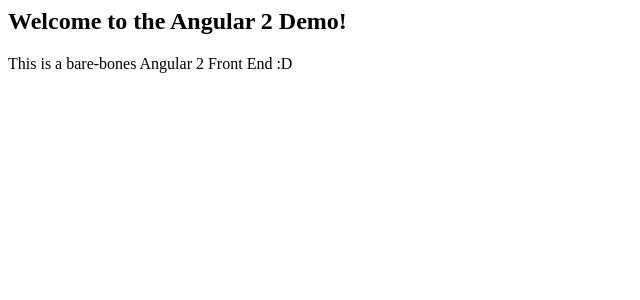
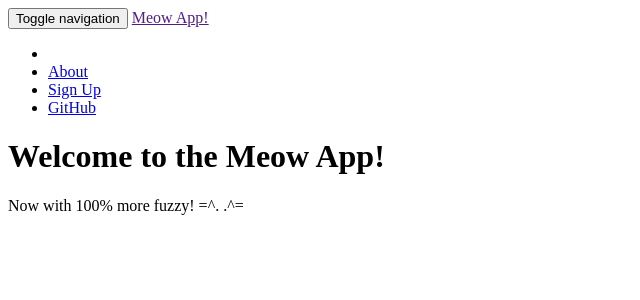
Before and after one commit to rlewis2892/meow-app-2, a PHP site: page /templates/home.php in a window 1280 px wide. Shown: the top 300 px of the page, without its empty margins (0-640 px from the left). Run offline with PHP 8.4, Linux system fonts and the light colour scheme.

Commit message:
added css, background image to /app, updated home page view template

```diff
--- a/public_html/templates/home.php
+++ b/public_html/templates/home.php
@@ -1,8 +1,41 @@
-<section class="welcome">
+<header>
+	<nav class="navbar navbar-inverse">
+		<div class="container">
+			<!-- Brand and toggle get grouped for better mobile display -->
+			<div class="navbar-header">
+				<button type="button" class="navbar-toggle collapsed" data-toggle="collapse" data-target="#bs-example-navbar-collapse-1" aria-expanded="false">
+					<span class="sr-only">Toggle navigation</span>
+					<span class="icon-bar"></span>
+					<span class="icon-bar"></span>
+					<span class="icon-bar"></span>
+				</button>
+				<a class="navbar-brand" href="">Meow App!</a>
+			</div>
+
+			<!-- Collect the nav links, forms, and other content for toggling -->
+			<div class="collapse navbar-collapse" id="bs-example-navbar-collapse-1">
+
+				<ul class="nav navbar-nav navbar-right">
+					<li><a href=""><i class="fa fa-home"></i></a></li>
+					<li><a href="about.php">About</a></li>
+					<li><a href="sign-up.php">Sign Up</a></li>
+					<li><a href="https://github.com/rlewis2892/meow-app-2" target="_blank">GitHub</a></li>
+				</ul>
+
+			</div><!-- /.navbar-collapse -->
+		</div><!-- /.container-fluid -->
+	</nav>
+</header>
+
+<main class="bg">
 	<div class="container">
-		<div class="jumbotron text-center">
-			<h1>Welcome to the Angular 2 Demo!</h1>
-			<p class="lead">This is a bare-bones Angular 2 Front End :D</p>
+		<div class="row">
+			<div class="col-md-8 col-md-offset-4">
+				<div class="jumbotron text-right">
+					<h1>Welcome to the Meow App!</h1>
+					<p class="lead">Now with 100% more fuzzy! =^. .^=</p>
+				</div>
+			</div>
 		</div>
 	</div>
-</section>
+</main>
--- a/webpack/index.php
+++ b/webpack/index.php
@@ -17,7 +17,7 @@ if(session_status() !== PHP_SESSION_ACTIVE) {
 
 		<title>Meow App 2</title>
 	</head>
-	<body>
+	<body class="sfooter">
 		<!-- This custom tag much match your Angular @Component selector name in app/app.component.ts -->
 		<meow-app>Loading&hellip;</meow-app>
 	</body>
```
Also changed, not shown: app/app.css (+140 -0 lines), public_html/templates/meow-app.php (+15 -2 lines), app/images/bg-cat.jpg (added).
